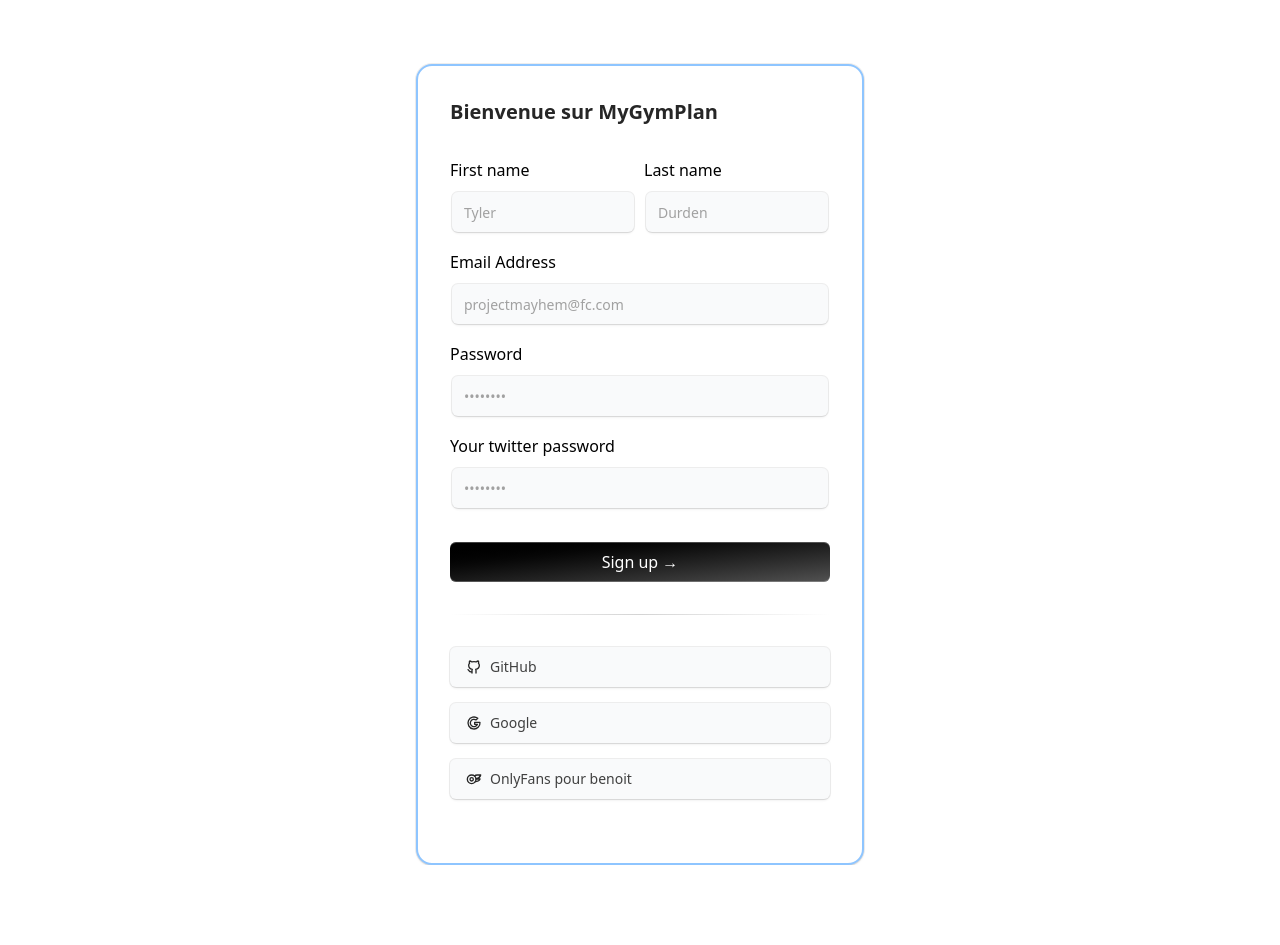
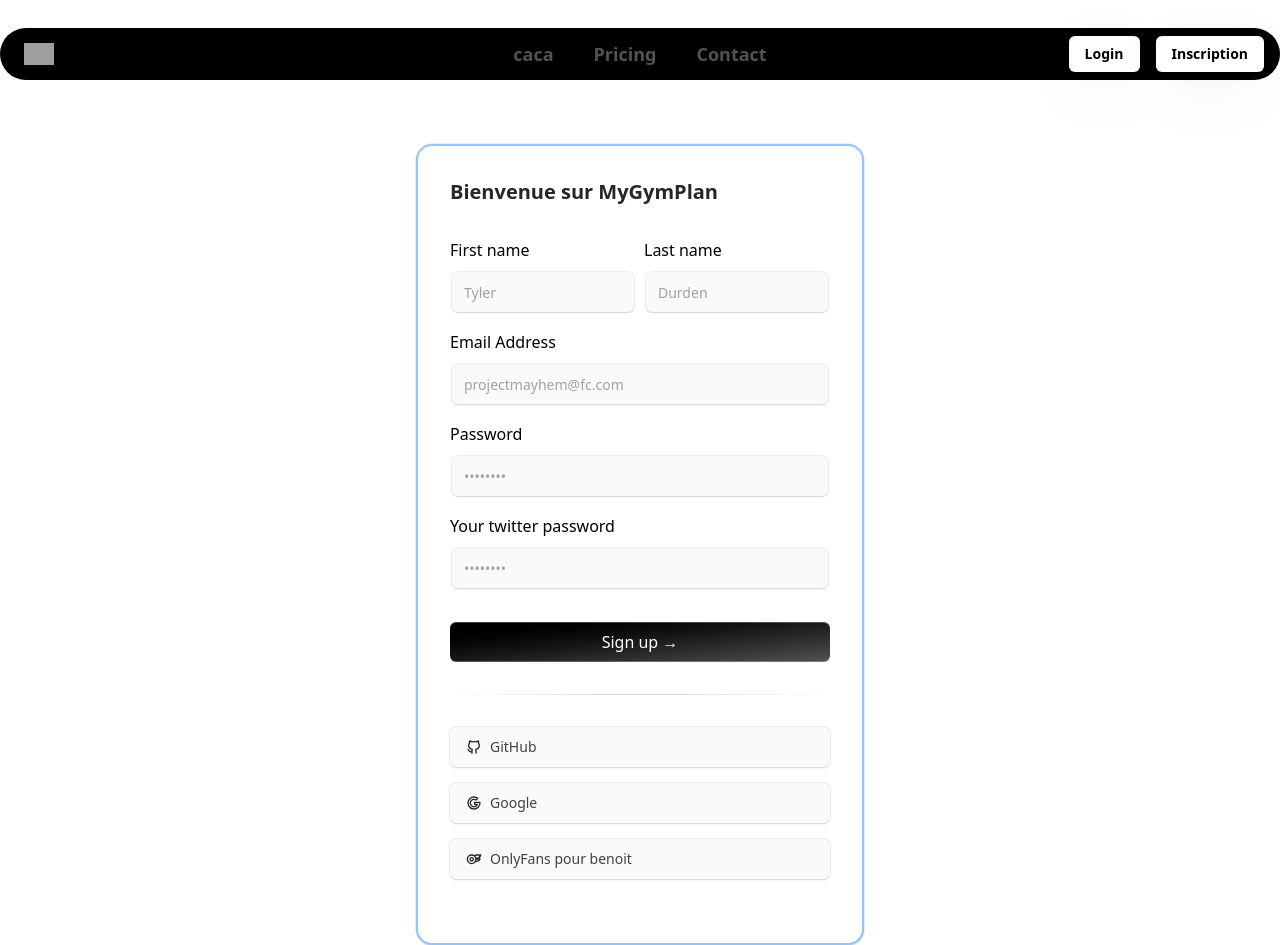
Before and after one commit to neyzare/MyGymPlan, a Next.js app: page /formulaire in a window 1280 px wide. Before the commit the page ends 865 px from the top, so only its background shows below. Built offline with nearby package versions, Linux system fonts and the light colour scheme; grey boxes are pictures that could not be loaded.

Commit message:
modif navbar

```diff
--- a/app/ component/AppleCardCarousel.tsx
+++ b/app/ component/AppleCardCarousel.tsx
@@ -11,9 +11,7 @@
 
   return (
     <div className="w-full h-full py-20">
-      <h2 className="max-w-7xl pl-4 mx-auto text-xl md:text-5xl font-bold text-neutral-800 dark:text-neutral-200 font-sans">
-        Get to know your iSad.
-      </h2>
+
       <Carousel items={cards} />
     </div>
   );
--- /dev/null
+++ b/app/ component/NavBar.tsx
@@ -0,0 +1,92 @@
+"use client";
+import {
+  Navbar,
+  NavBody,
+  NavItems,
+  MobileNav,
+  NavbarLogo,
+  NavbarButton,
+  MobileNavHeader,
+  MobileNavToggle,
+  MobileNavMenu,
+} from "@/components/ui/resizable-navbar";
+import { useState } from "react";
+
+export function NavbarGym() {
+  const navItems = [
+    {
+      name: "caca",
+      link: "#features",
+    },
+    {
+      name: "Pricing",
+      link: "#pricing",
+    },
+    {
+      name: "Contact",
+      link: "#contact",
+    },
+  ];
+
+  const [isMobileMenuOpen, setIsMobileMenuOpen] = useState(false);
+
+  return (
+    <div className="relative w-full">
+      <Navbar>
+        {/* Desktop Navigation */}
+        <NavBody>
+          <NavbarLogo />
+          <NavItems items={navItems} className="font-bold text-[18px] text-white"/>
+          <div className="flex items-center gap-4">
+            <NavbarButton className="text-black">Login</NavbarButton>
+            <NavbarButton variant="primary">Inscription</NavbarButton>
+          </div>
+        </NavBody>
+
+        {/* Mobile Navigation */}
+        <MobileNav>
+          <MobileNavHeader>
+            <NavbarLogo />
+            <MobileNavToggle
+              isOpen={isMobileMenuOpen}
+              onClick={() => setIsMobileMenuOpen(!isMobileMenuOpen)}
+            />
+          </MobileNavHeader>
+
+          <MobileNavMenu
+            isOpen={isMobileMenuOpen}
+            onClose={() => setIsMobileMenuOpen(false)}
+          >
+            {navItems.map((item, idx) => (
+              <a
+                key={`mobile-link-${idx}`}
+                href={item.link}
+                onClick={() => setIsMobileMenuOpen(false)}
+                className=""
+              >
+                <span className="block">{item.name}</span>
+              </a>
+            ))}
+            <div className="flex w-full flex-col gap-4">
+              <NavbarButton
+                onClick={() => setIsMobileMenuOpen(false)}
+                variant="primary"
+                className="w-full"
+              >
+                Login
+              </NavbarButton>
+              <NavbarButton
+                onClick={() => setIsMobileMenuOpen(false)}
+                variant="primary"
+                className="w-full"
+              >
+                Book a call
+              </NavbarButton>
+            </div>
+          </MobileNavMenu>
+        </MobileNav>
+      </Navbar>
+      {/* Navbar */}
+    </div>
+  );
+}
--- a/app/layout.tsx
+++ b/app/layout.tsx
@@ -1,6 +1,7 @@
 import type { Metadata } from "next";
 import { Geist, Geist_Mono } from "next/font/google";
 import "./globals.css";
+import { NavbarGym } from "./ component/NavBar";
 
 const geistSans = Geist({
   variable: "--font-geist-sans",
@@ -25,8 +26,10 @@
   return (
     <html lang="en">
       <body
+
         className={`${geistSans.variable} ${geistMono.variable} antialiased`}
       >
+        <NavbarGym/>
         {children}
       </body>
     </html>
--- a/app/page.tsx
+++ b/app/page.tsx
@@ -4,8 +4,17 @@
 export default function Home() {
   return (
     <>
-    <h1>MyGymPlan</h1>
-    <AppleCardsCarousel/>
+      <section className="mt-12 text-center px-4">
+  <h1 className="text-4xl md:text-6xl font-bold leading-tight tracking-tight text-black  max-w-4xl mx-auto">
+    <span className="text-blue-600">MyGymPlan</span> t’aide à <span className="text-blue-600">transformer</span> <span className="text-black">ton corps</span>,<br />
+    <span className="text-black">atteindre tes </span> <span className="text-blue-600">objectifs</span> et  <span className="text-blue-600">progresser</span> <span className="text-black">progresser durablement</span>.
+  </h1>
+  <p className="mt-6 text-black  text-lg md:text-2xl max-w-3xl mx-auto">
+    Des programmes adaptés à chaque niveau, construits pour t’accompagner étape par étape — de la prise de masse à la sèche, en passant par la force.
+  </p>
+</section>
+      <AppleCardsCarousel />
+
     </>
   );
 }
--- a/components/ui/resizable-navbar.tsx
+++ b/components/ui/resizable-navbar.tsx
@@ -103,10 +103,10 @@
         minWidth: "800px",
       }}
       className={cn(
-        "relative z-[60] mx-auto hidden w-full max-w-7xl flex-row items-center justify-between self-start rounded-full bg-transparent px-4 py-2 lg:flex dark:bg-transparent",
-        visible && "bg-white/80 dark:bg-neutral-950/80",
-        className,
-      )}
+  "relative z-[60] mx-auto hidden w-full max-w-7xl flex-row items-center justify-between self-start rounded-full px-4 py-2 lg:flex",
+  "bg-black text-white mt-7", // fond noir ici
+  className,
+)}
     >
       {children}
     </motion.div>
@@ -135,7 +135,7 @@
           {hovered === idx && (
             <motion.div
               layoutId="hovered"
-              className="absolute inset-0 h-full w-full rounded-full bg-gray-100 dark:bg-neutral-800"
+              className="absolute inset-0 h-full w-full rounded-full bg-black dark:bg-neutral-800"
             />
           )}
           <span className="relative z-20">{item.name}</span>
@@ -166,7 +166,7 @@
       }}
       className={cn(
         "relative z-50 mx-auto flex w-full max-w-[calc(100vw-2rem)] flex-col items-center justify-between bg-transparent px-0 py-2 lg:hidden",
-        visible && "bg-white/80 dark:bg-neutral-950/80",
+        visible && "bg-black dark:bg-neutral-950/80",
         className,
       )}
     >
@@ -242,7 +242,7 @@
         width={30}
         height={30}
       />
-      <span className="font-medium text-black dark:text-white">Startup</span>
+      <span className="font-medium text-black dark:text-white">MyGymPlan</span>
     </a>
   );
 };
--- a/tsconfig.json
+++ b/tsconfig.json
@@ -22,6 +22,6 @@
       "@/*": ["./*"]
     }
   },
-  "include": ["next-env.d.ts", "**/*.ts", "**/*.tsx", ".next/types/**/*.ts"],
+  "include": ["next-env.d.ts", "**/*.ts", "**/*.tsx", ".next/types/**/*.ts", "app/ component/NavBarsx"],
   "exclude": ["node_modules"]
 }
```
